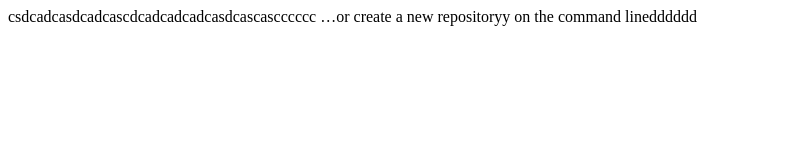
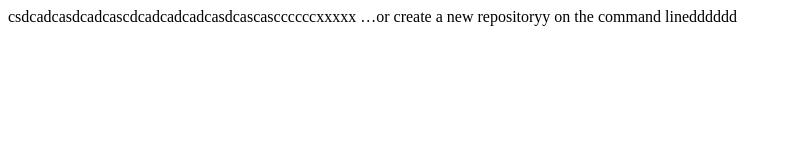
Before and after one commit to foreignerwow/git-lesson, a plain HTML site: page index.html in a window 1280 px wide. Shown: the whole page, without its empty margins (0-792 px from the left). Drawn offline with Linux system fonts and the light colour scheme.

Commit message:
Update index.html

```diff
--- a/index.html
+++ b/index.html
@@ -7,7 +7,7 @@
     <title></title>
 </head>
 <body>
-    csdcadcasdcadcascdcadcadcadcasdcascascccccc
+    csdcadcasdcadcascdcadcadcadcasdcascasccccccxxxxx
     …or create a new repositoryy on the command linedddddd
 </body>
 </html>
```
